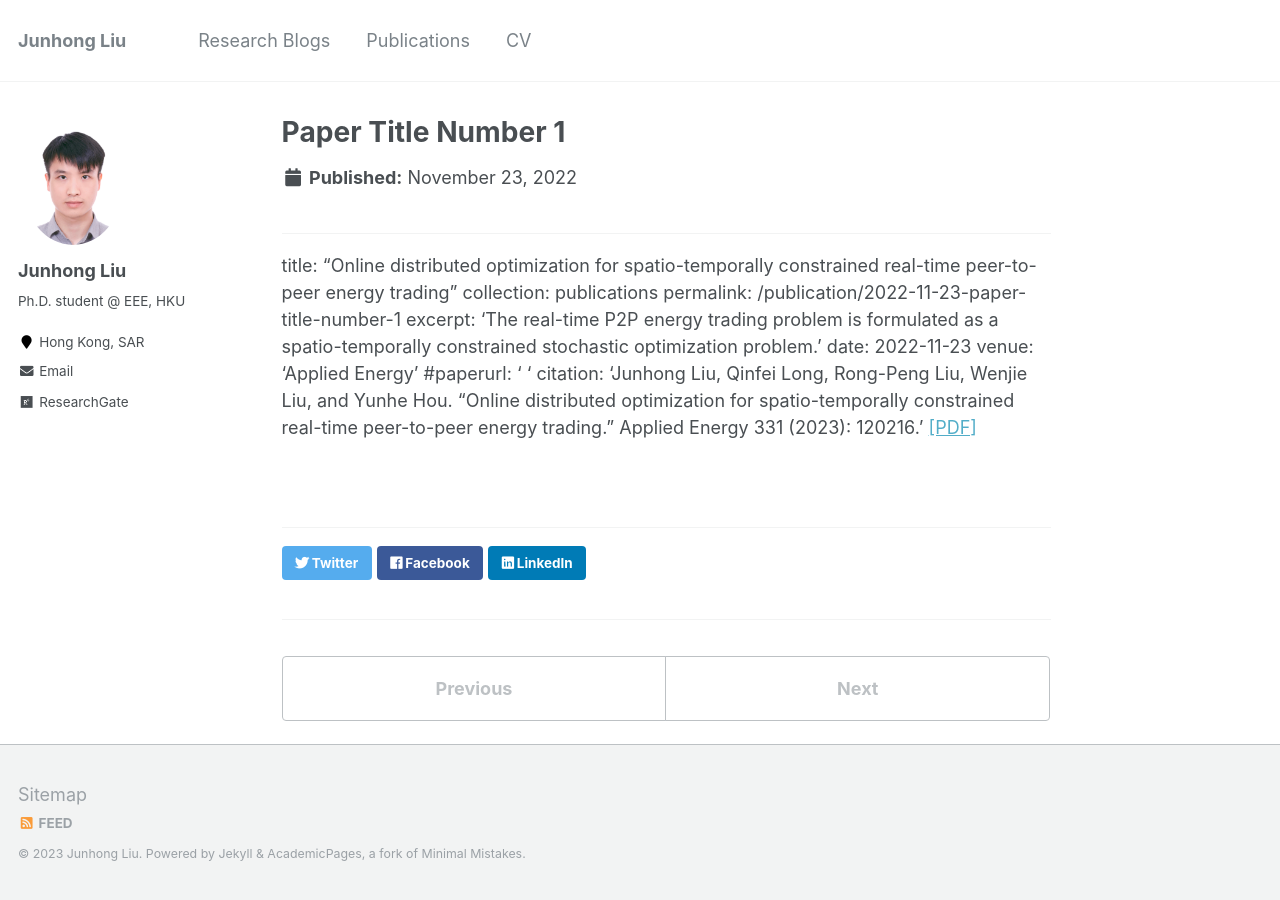
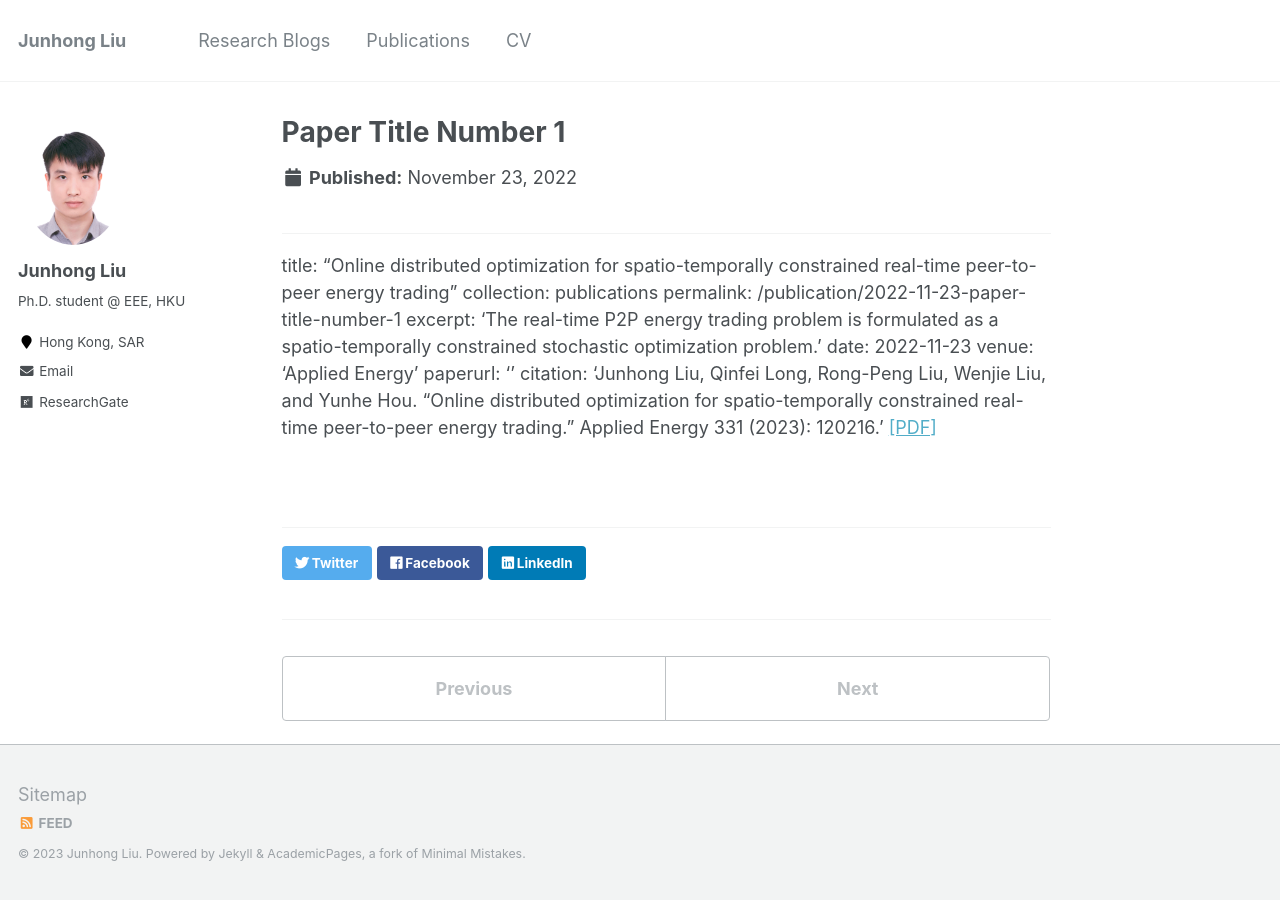
Before and after one commit to johnny-eee/online, a Jekyll site: the page built from _publications/2022-11-23-paper-title-number-1.md, in a window 1280 px wide. Built offline with Jekyll 4.4.1, drawn with Linux system fonts in a browser that asks for light colours; part of the change alters nothing that is shown.

```diff
--- a/_publications/2022-11-23-paper-title-number-1.md
+++ b/_publications/2022-11-23-paper-title-number-1.md
@@ -6,5 +6,5 @@ permalink: /publication/2022-11-23-paper-title-number-1
 excerpt: 'The real-time P2P energy trading problem is formulated as a spatio-temporally constrained stochastic optimization problem.'
 date: 2022-11-23
 venue: 'Applied Energy'
-#paperurl: ' '
+paperurl: ''
 citation: 'Junhong Liu, Qinfei Long, Rong-Peng Liu, Wenjie Liu, and Yunhe Hou. "Online distributed optimization for spatio-temporally constrained real-time peer-to-peer energy trading." Applied Energy 331 (2023): 120216.' [\[PDF\]](https://www.sciencedirect.com/science/article/abs/pii/S0306261922014738?via%3Dihub)
```
